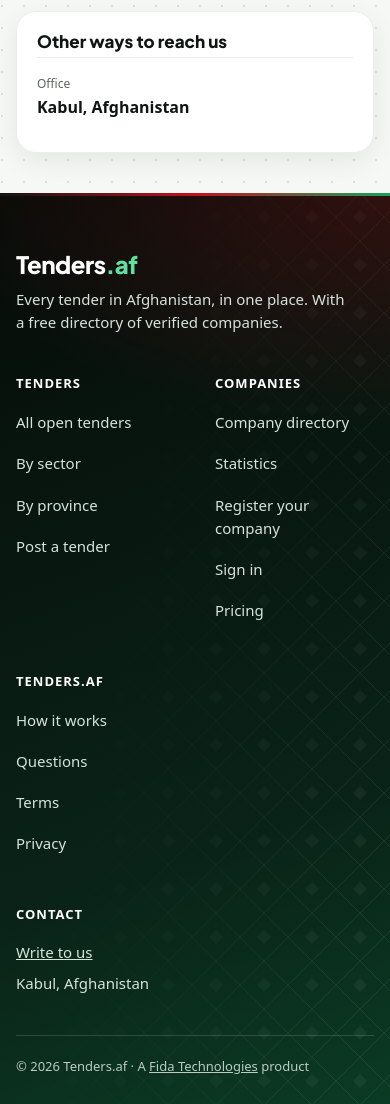
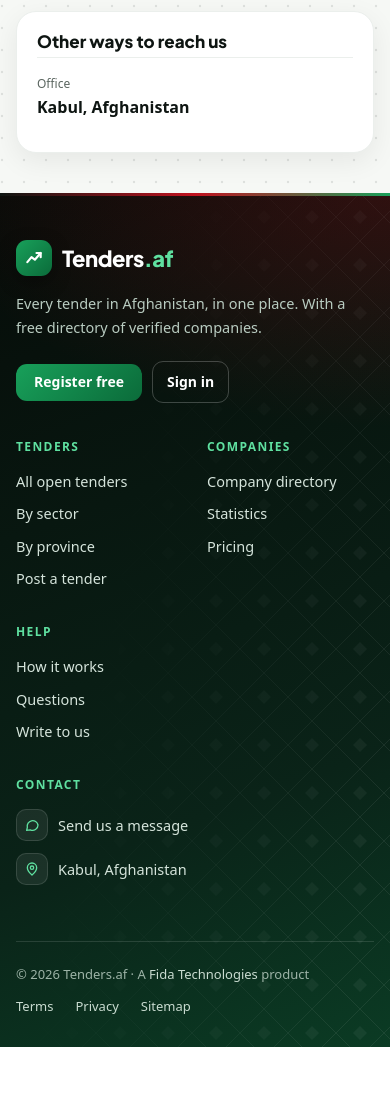
Before and after one commit to fidatech/tenders-af, a Laravel app: page /contact in a window 390 px wide. Shown: the part 898-2002 px from the top of the page. After the commit the page ends 1945 px from the top, so only its background shows below. Run offline with Laravel 12, Linux system fonts and the light colour scheme; data comes from the database, SQL or seed files in the repository; data that the repository does not hold is empty; some libraries are stand-ins or nearby versions.

Commit message:
A cleaner, modern website footer
The footer is laid out on one grid: the brand with its logo mark, the tagline
and Register free / Sign in (or My account); three short link columns
(Tenders, Companies, Help) with even spacing and a small slide on hover; a
Contact column with icons for email, WhatsApp, a message and the address;
and a bottom bar with the copyright and Terms, Privacy and Sitemap. On
tablets and phones the columns wrap in two.

Co-Authored-By: Claude Opus 5.5 <noreply@anthropic.com>
Claude-Session: https://claude.ai/code/session_01V7PhGFe9Y3PCCaurat4dcp

```diff
--- a/public/css/site.css
+++ b/public/css/site.css
@@ -287,17 +287,7 @@ details.qa p { margin-top: 10px; color: var(--muted); max-width: 760px; }
 .foot { background: radial-gradient(700px 360px at 100% 0%, rgba(193,18,31,.22), rgba(193,18,31,0) 65%), linear-gradient(160deg, #060B08 0%, #0A2318 70%, #0B3B24 100%); color: #D5E4DB; position: relative; overflow: hidden; margin-top: 40px; }
 .foot::before { content: ""; position: absolute; inset: 0; background: var(--lattice); -webkit-mask-image: linear-gradient(100deg, rgba(0,0,0,0) 30%, #000 90%); mask-image: linear-gradient(100deg, rgba(0,0,0,0) 30%, #000 90%); pointer-events: none; }
 .foot > * { position: relative; }
-.foot .in { display: flex; flex-wrap: wrap; gap: 40px; padding-top: 56px; }
-.foot .about { flex: 2 1 280px; min-width: 0; }
-.foot .about p { margin-top: 12px; max-width: 340px; font-size: 15px; }
-.foot nav { flex: 1 1 150px; min-width: 0; display: flex; flex-direction: column; }
 .foot h2 { font: 600 13px var(--body); letter-spacing: 1px; text-transform: uppercase; color: #fff; margin-bottom: 10px; }
-.foot nav a { color: #D5E4DB; text-decoration: none; font-size: 15px; padding: 9px 0; }
-.foot nav a:hover { color: #fff; }
-.foot .contact { flex: 1 1 200px; min-width: 0; font-size: 15px; display: flex; flex-direction: column; gap: 8px; }
-.foot .contact a { color: #D5E4DB; }
-.foot .bottom { margin-top: 40px; padding: 20px 0 28px; border-top: 1px solid rgba(255,255,255,.14); display: flex; flex-wrap: wrap; justify-content: space-between; gap: 10px; font-size: 13px; color: #B9CCC1; }
-.foot .bottom a { color: #B9CCC1; }
 
 @media (max-width: 640px) {
     .wrap { padding: 0 16px; }
@@ -591,3 +581,33 @@ a.side-card.tl:hover { color: #fff; border-color: rgba(255,255,255,.4); }
 .bell-list em { font-style: normal; color: var(--muted); font-size: 12px; }
 .bell-empty { padding: 22px 16px; text-align: center; color: var(--muted); font-size: 14px; }
 .bell-all { display: block; padding: 11px 16px; text-align: center; font-size: 14px; font-weight: 600; text-decoration: none; }
+
+/* ---------- footer: a brand column, three short link columns, contact, and a bottom bar ---------- */
+.foot-grid { display: grid; grid-template-columns: minmax(240px, 1.6fr) repeat(3, minmax(130px, 1fr)) minmax(200px, 1.3fr); gap: 40px 48px; padding-top: 64px; }
+.foot-brand .brand { color: #fff; font-size: 22px; }
+.foot-brand .brand i { width: 36px; height: 36px; border-radius: 11px; background: var(--g-green); display: inline-flex; align-items: center; justify-content: center; }
+.foot-brand p { margin-top: 16px; max-width: 330px; font-size: 14.5px; line-height: 1.65; color: #B9CCC1; }
+.foot-cta { margin-top: 22px; display: flex; flex-wrap: wrap; align-items: center; gap: 10px; }
+.foot-cta .btn { border-radius: 11px; }
+.foot-ghost { color: #fff; text-decoration: none; font-weight: 600; font-size: 14px; padding: 9px 14px; border-radius: 11px; border: 1px solid rgba(255,255,255,.22); transition: background .15s, border-color .15s; }
+.foot-ghost:hover { color: #fff; background: rgba(255,255,255,.08); border-color: rgba(255,255,255,.4); }
+.foot-col h2 { font: 700 12px/1 var(--body); letter-spacing: 1.4px; text-transform: uppercase; color: var(--mint); margin: 6px 0 18px; }
+.foot-col ul { list-style: none; margin: 0; padding: 0; display: grid; gap: 12px; }
+.foot-col li { font-size: 14.5px; line-height: 1.4; color: #D5E4DB; }
+.foot-col a { position: relative; display: inline-flex; align-items: center; color: #D5E4DB; text-decoration: none; transition: color .15s, transform .15s; }
+.foot-col a:hover { color: #fff; transform: translateX(3px); }
+.foot-contact li { display: flex; align-items: center; gap: 10px; }
+.foot-contact a { gap: 10px; }
+.foot-contact a:hover { transform: none; }
+.foot-contact .ci { flex: 0 0 auto; width: 32px; height: 32px; border-radius: 10px; display: inline-flex; align-items: center; justify-content: center; background: rgba(255,255,255,.07); border: 1px solid rgba(255,255,255,.12); color: var(--mint); }
+.foot-contact a:hover .ci { background: rgba(95,224,160,.16); border-color: rgba(95,224,160,.4); }
+.foot-bottom { margin-top: 56px; padding: 22px 0 30px; border-top: 1px solid rgba(255,255,255,.12); display: flex; flex-wrap: wrap; align-items: center; justify-content: space-between; gap: 12px 24px; font-size: 13px; color: #9DB3A7; }
+.foot-bottom a { color: #C9DBD0; text-decoration: none; }
+.foot-bottom a:hover { color: #fff; }
+.foot-bottom nav { display: flex; flex-wrap: wrap; gap: 8px 22px; }
+@media (max-width: 1100px) { .foot-grid { grid-template-columns: repeat(3, minmax(0, 1fr)); } .foot-brand { grid-column: 1 / -1; } .foot-contact { grid-column: span 3; } }
+@media (max-width: 640px) {
+    .foot-grid { grid-template-columns: 1fr 1fr; gap: 32px 24px; padding-top: 44px; }
+    .foot-brand, .foot-contact { grid-column: 1 / -1; }
+    .foot-bottom { flex-direction: column; align-items: flex-start; }
+}
--- a/resources/views/layouts/site.blade.php
+++ b/resources/views/layouts/site.blade.php
@@ -111,44 +111,58 @@
 <footer class="foot">
     <div class="flagline" style="height:3px"></div>
     <div class="wrap">
-        <div class="in">
-            <div class="about">
-                <a class="brand" href="{{ route('site.home') }}"><span>Tenders<b>.af</b></span></a>
+        <div class="foot-grid">
+            <div class="foot-brand">
+                <a class="brand" href="{{ route('site.home') }}"><i aria-hidden="true"><svg width="20" height="20" viewBox="0 0 24 24" fill="none" stroke="#fff" stroke-width="2.6" stroke-linejoin="round" stroke-linecap="round"><path d="M4 17 9 11l4 3 7-8"/><path d="M15 6h5v5"/></svg></i><span>Tenders<b>.af</b></span></a>
                 <p>{{ config('site.tagline') }} With a free directory of verified companies.</p>
+                <div class="foot-cta">
+                    @if ($signedIn)
+                        <a class="btn btn-green btn-sm" href="{{ route('dashboard') }}">My account</a>
+                    @else
+                        @if ($signup)<a class="btn btn-green btn-sm" href="{{ route('register') }}">Register free</a>@endif
+                        <a class="foot-ghost" href="{{ route('login') }}">Sign in</a>
+                    @endif
+                </div>
             </div>
-            <nav aria-label="Tenders">
+            <nav class="foot-col" aria-label="Tenders">
                 <h2>Tenders</h2>
-                <a href="{{ route('site.tenders') }}">All open tenders</a>
-                <a href="{{ route('site.sectors') }}">By sector</a>
-                <a href="{{ route('site.provinces') }}">By province</a>
-                <a href="{{ $signup ? route('register', ['as' => 'buyer']) : route('site.contact') }}">Post a tender</a>
+                <ul>
+                    <li><a href="{{ route('site.tenders') }}">All open tenders</a></li>
+                    <li><a href="{{ route('site.sectors') }}">By sector</a></li>
+                    <li><a href="{{ route('site.provinces') }}">By province</a></li>
+                    <li><a href="{{ $signup ? route('register', ['as' => 'buyer']) : route('site.contact') }}">Post a tender</a></li>
+                </ul>
             </nav>
-            <nav aria-label="Companies">
+            <nav class="foot-col" aria-label="Companies">
                 <h2>Companies</h2>
-                <a href="{{ route('site.companies') }}">Company directory</a>
-                @if ($productsOn)<a href="{{ route('site.products') }}">Wholesale products</a>@endif
-                <a href="{{ route('site.statistics') }}">Statistics</a>
-                @if ($signup)<a href="{{ route('register') }}">Register your company</a>@endif
-                <a href="{{ route('login') }}">Sign in</a>
-                <a href="{{ route('site.pricing') }}">Pricing</a>
+                <ul>
+                    <li><a href="{{ route('site.companies') }}">Company directory</a></li>
+                    @if ($productsOn)<li><a href="{{ route('site.products') }}">Wholesale products</a></li>@endif
+                    <li><a href="{{ route('site.statistics') }}">Statistics</a></li>
+                    <li><a href="{{ route('site.pricing') }}">Pricing</a></li>
+                </ul>
             </nav>
-            <nav aria-label="About">
-                <h2>{{ $name }}</h2>
-                <a href="{{ route('site.how') }}">How it works</a>
-                <a href="{{ route('site.faq') }}">Questions</a>
-                <a href="{{ route('site.terms') }}">Terms</a>
-                <a href="{{ route('site.privacy') }}">Privacy</a>
+            <nav class="foot-col" aria-label="Help">
+                <h2>Help</h2>
+                <ul>
+                    <li><a href="{{ route('site.how') }}">How it works</a></li>
+                    <li><a href="{{ route('site.faq') }}">Questions</a></li>
+                    <li><a href="{{ route('site.contact') }}">Write to us</a></li>
+                </ul>
             </nav>
-            <div class="contact">
+            <div class="foot-col foot-contact">
                 <h2>Contact</h2>
-                @if (platform('support_whatsapp'))<span dir="ltr">{{ platform('support_whatsapp') }}</span>@endif
-                @if (platform('support_email'))<a href="mailto:{{ platform('support_email') }}">{{ platform('support_email') }}</a>@endif
-                <a href="{{ route('site.contact') }}">Write to us</a>
-                <span>Kabul, Afghanistan</span>
+                <ul>
+                    @if (platform('support_email'))<li><a href="mailto:{{ platform('support_email') }}"><span class="ci"><svg aria-hidden="true" width="16" height="16" viewBox="0 0 24 24" fill="none" stroke="currentColor" stroke-width="2" stroke-linecap="round" stroke-linejoin="round"><rect x="3" y="5" width="18" height="14" rx="2"/><path d="m3 7 9 6 9-6"/></svg></span>{{ platform('support_email') }}</a></li>@endif
+                    @if (platform('support_whatsapp'))<li><a href="https://wa.me/{{ preg_replace('/\D+/', '', platform('support_whatsapp')) }}" rel="noopener"><span class="ci"><svg aria-hidden="true" width="16" height="16" viewBox="0 0 24 24" fill="none" stroke="currentColor" stroke-width="2" stroke-linecap="round" stroke-linejoin="round"><path d="M20 11.5a8.5 8.5 0 0 1-12.6 7.4L3 20l1.2-4.2A8.5 8.5 0 1 1 20 11.5Z"/><path d="M9 9.5c.3 1.7 1.8 3.4 3.6 4.2l1.2-1.1 2 .8-.4 1.7c-3.6.4-7.6-3.3-7.4-6.9l1.7-.4.8 2Z"/></svg></span><span dir="ltr">{{ platform('support_whatsapp') }}</span></a></li>@endif
+                    <li><a href="{{ route('site.contact') }}"><span class="ci"><svg aria-hidden="true" width="16" height="16" viewBox="0 0 24 24" fill="none" stroke="currentColor" stroke-width="2" stroke-linecap="round" stroke-linejoin="round"><path d="M21 12a8 8 0 0 1-11.5 7.2L4 20l1-4.6A8 8 0 1 1 21 12Z"/></svg></span>Send us a message</a></li>
+                    <li><span class="ci"><svg aria-hidden="true" width="16" height="16" viewBox="0 0 24 24" fill="none" stroke="currentColor" stroke-width="2" stroke-linecap="round" stroke-linejoin="round"><path d="M12 21s-7-6.2-7-11a7 7 0 0 1 14 0c0 4.8-7 11-7 11Z"/><circle cx="12" cy="10" r="2.5"/></svg></span>Kabul, Afghanistan</li>
+                </ul>
             </div>
         </div>
-        <div class="bottom">
+        <div class="foot-bottom">
             <span>© {{ date('Y') }} {{ $name }} · A <a href="https://fida.af" rel="noopener">Fida Technologies</a> product</span>
+            <nav aria-label="Legal"><a href="{{ route('site.terms') }}">Terms</a><a href="{{ route('site.privacy') }}">Privacy</a><a href="{{ route('site.sitemap') }}">Sitemap</a></nav>
         </div>
     </div>
 </footer>
```
